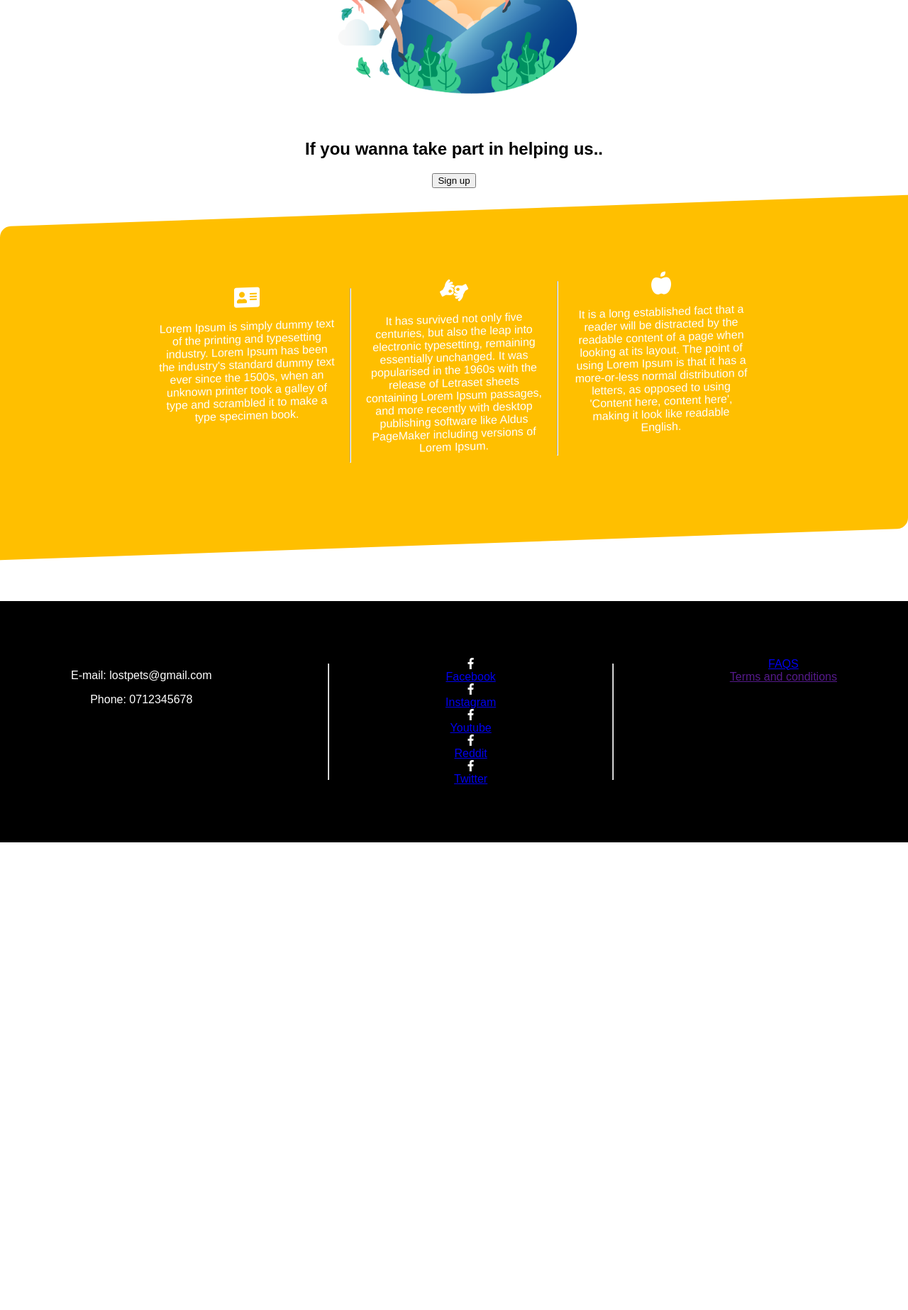
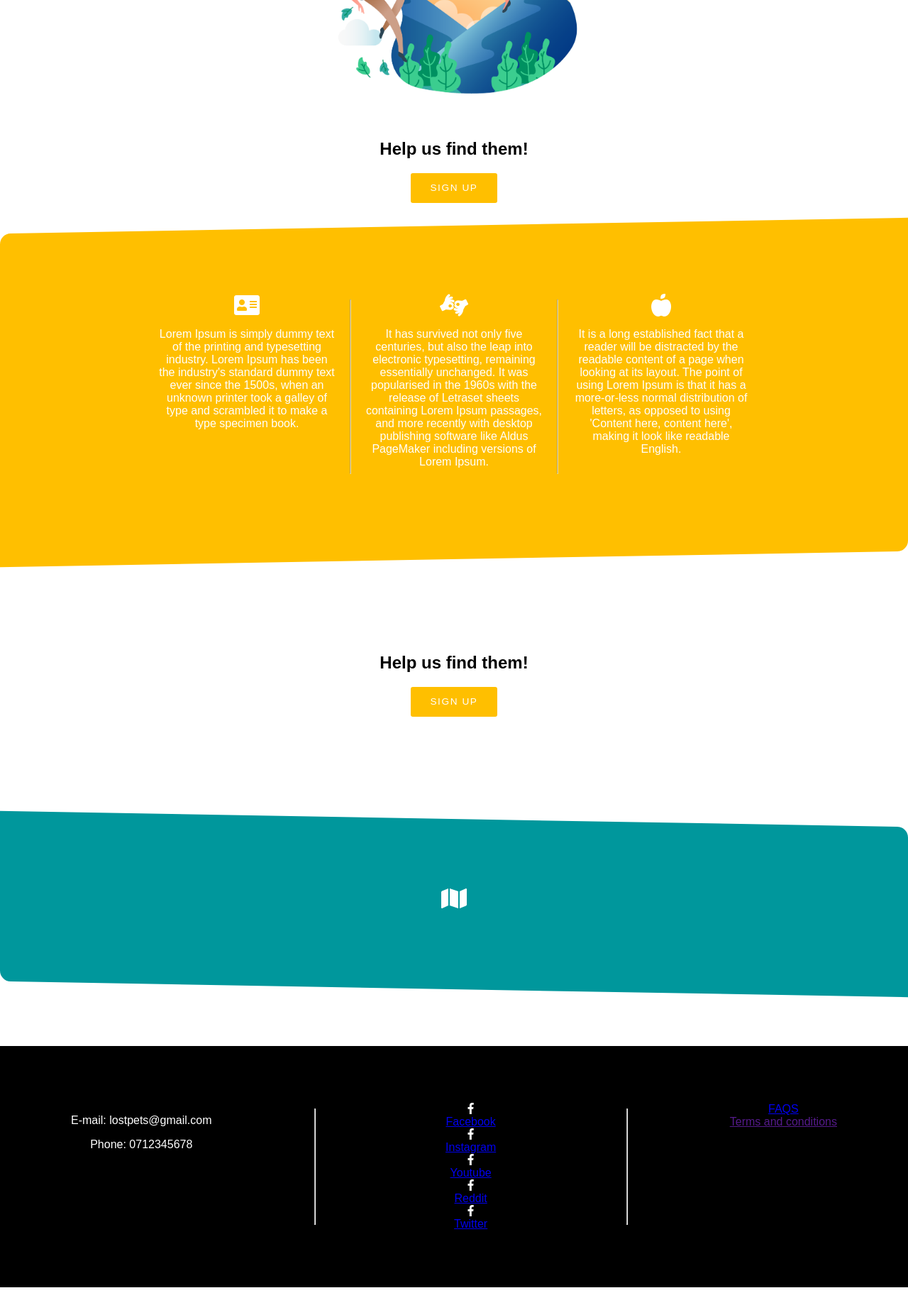
Before and after one commit to emilianraduu/LostPets, a PHP site: page / in a window 1280 px wide. Shown: the part 289-2135 px from the top of the page at 71% size. Before the commit the page ends 1476 px from the top, so only its background shows below. Run offline with PHP 8.4, Linux system fonts and the light colour scheme.

Commit message:
mai trebuie rezolvat cu footer-ul

```diff
--- a/css/style.css
+++ b/css/style.css
@@ -75,7 +75,7 @@ nav {
     margin-bottom: 2em;
     display:flex;
     background-color: #ffbf00;
-    transform: skewY(-2deg);
+    transform: skewY(-1deg);
     border-top-left-radius: 15px;
     justify-content: center;
     border-bottom-right-radius: 15px;
@@ -83,13 +83,52 @@ nav {
     padding-top: 1em;
     color: white;
 }
+.no-container {
+    background-color: white;
+}
+.orange-container .paragraphs {
+    transform: skewY(+1deg);
+}
+.cyan-container{
+    margin-top: 4em;
+    margin-bottom: 4em;
+    display:flex;
+    background-color: #00979c;
+    transform: skewY(+1deg);
+    border-top-right-radius: 15px;
+    justify-content: center;
+    border-bottom-left-radius: 15px;
+    width: 100%;
+    padding-top: 1em;
+    color: white;
+}
+.cyan-container .paragraphs{
+    transform: skewY(-1deg);
+
+}
 
 hr {
     display: block;
     overflow: hidden;
-    border: 1px white;
+    border: rgba(236, 236, 236, 0.664);
     border-style: inset;
     border-width: 1px;
+}
+
+button {
+    margin: auto;
+    padding: 1em 2em;
+    text-transform: uppercase;
+    color: #ffffff;
+    background-color: #ffbf00;
+    border: none;
+    border-radius: 3px;
+    transition: .3s all ease;
+    letter-spacing: .1rem;
+    font-size: .85rem;
+}
+button:hover, :focus {
+    background-color: #00979c;
 }
 
 .paragraphs {
@@ -102,6 +141,7 @@ hr {
 .paragraphs li {
     list-style-type: none;
     max-width: 250px;
+    min-width: 150px;
 
     margin: 0px 20px;
 }
--- a/index.html
+++ b/index.html
@@ -50,7 +50,7 @@
     <div class="container">
         <img src="img/illu.png">
         <h2>
-            If you wanna take part in helping us..
+            Help us find them!
         </h2>
         <button class="log-reg">Sign up</button>
         <div class="orange-container">
@@ -81,6 +81,26 @@
                         distribution of letters, as opposed to using 'Content here, content here', making it look like
                         readable English. </p>
                 </li>
+            </div>
+        </div>
+        <div class="no-container">
+            <div class="paragraphs">
+                <li>
+                    <h2>
+                        Help us find them!
+                    </h2>
+                    <button class="log-reg">Sign up</button>
+                </li>
+
+            </div>
+        </div>
+
+        <div class="cyan-container">
+            <div class="paragraphs">
+                <li>
+                    <i class="fa fa-map fa-2x"></i>
+                </li>
+
             </div>
         </div>
     </div>
```
Also changed, not shown: img/map.png (added).
